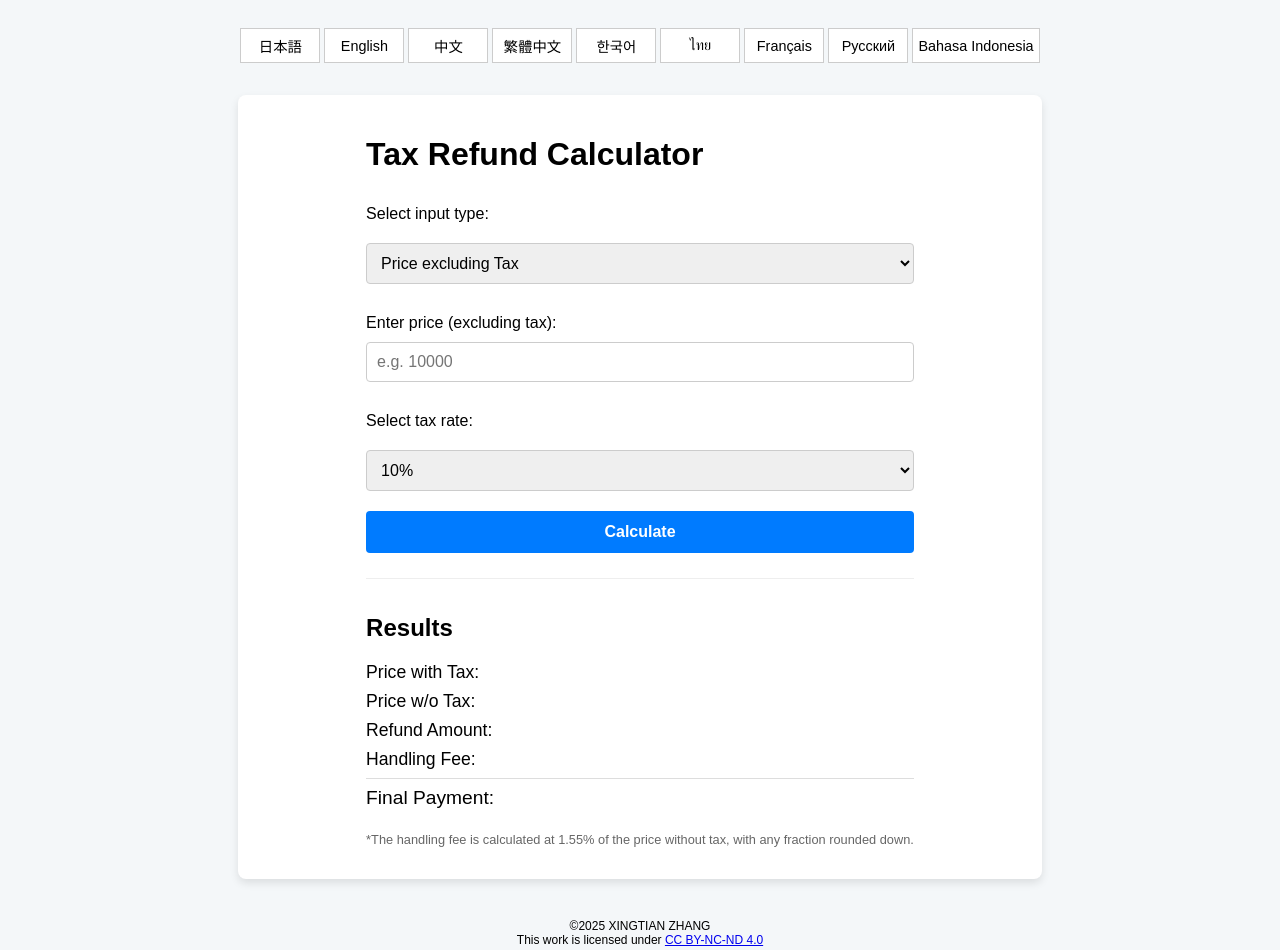
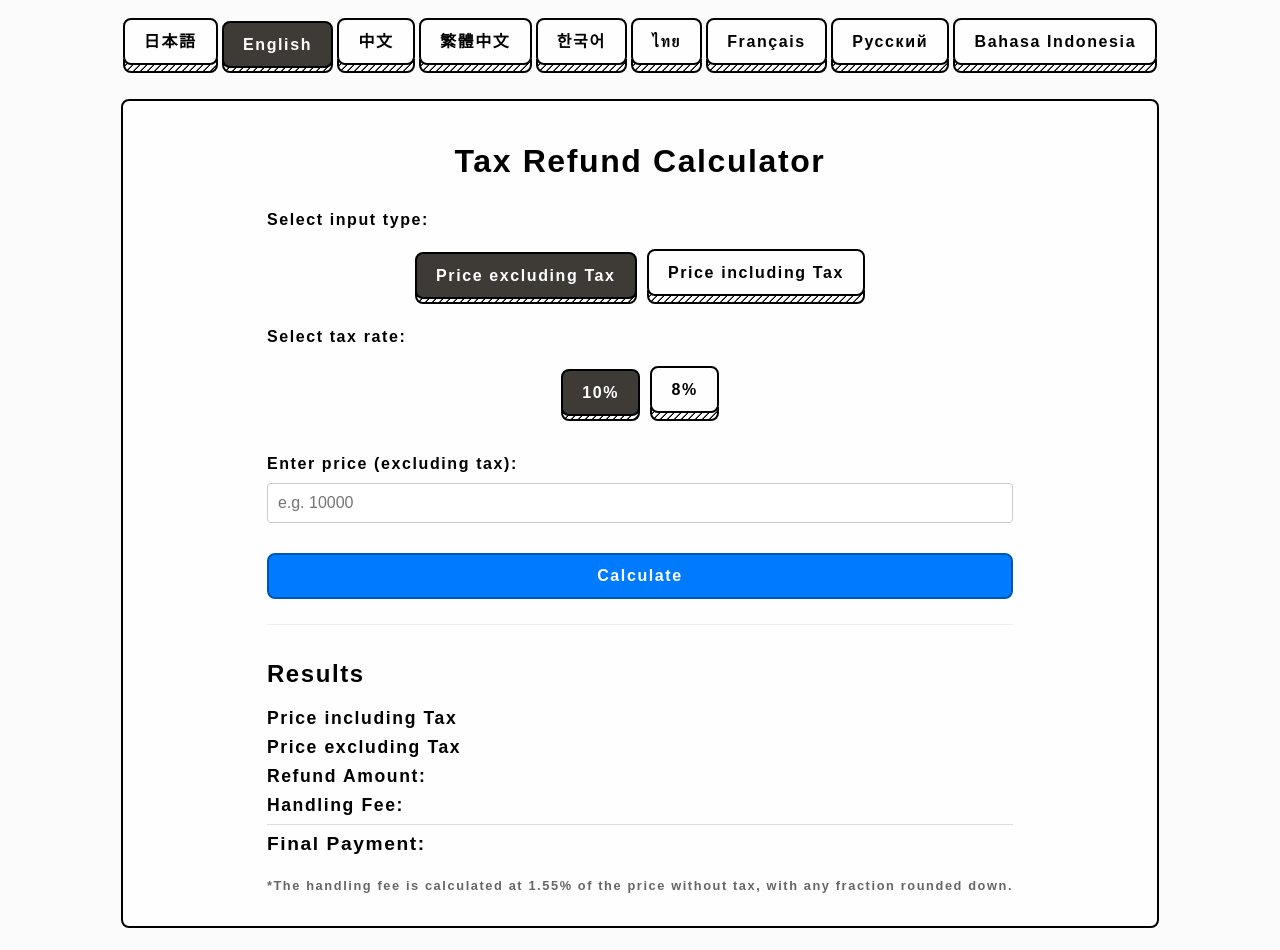
Before and after one commit to GyoannZ/Tax_refund_calc, a plain HTML site: page index.html in a window 1280 px wide. Shown: the top 950 px of the page. Drawn offline with Linux system fonts and the light colour scheme.

Commit message:
Refactor UI 税率、金額タイプのセレクトをボタンに変更 ボタンスタイル変更 README変更

```diff
--- a/index.html
+++ b/index.html
@@ -6,8 +6,18 @@
     <meta name="viewport" content="width=device-width, initial-scale=1.0">
     <title>Tax Refund Calculator</title>
     <style>
-        * {
+        /* Button styles partially referenced from JAJAAAN https://jajaaan.co.jp/css/button/ */
+        *,
+        *:before,
+        *:after {
+            -webkit-box-sizing: inherit;
+            box-sizing: inherit;
+        }
+
+        html {
+            -webkit-box-sizing: border-box;
             box-sizing: border-box;
+            /* font-size: 62.5%; */
         }
 
         body {
@@ -15,19 +25,120 @@
             padding: 0px 30px 30px 30px;
             max-width: fit-content;
             margin: auto;
-            background-color: #f4f7f9;
+            background-color: #fbfbfb;
         }
 
-        button {
-            margin: 0;
+        .btn,
+        a.btn,
+        button.btn {
+            font-size: 1em;
+            font-weight: 700;
+            line-height: .2;
+            position: relative;
+            display: inline-block;
+            padding: 1em 1rem;
             cursor: pointer;
-            border: 1px solid #ccc;
-            background-color: #fff;
-            transition: background-color 0.2s;
+            -webkit-user-select: none;
+            -moz-user-select: none;
+            -ms-user-select: none;
+            user-select: none;
+            -webkit-transition: all 0.3s;
+            transition: all 0.3s;
+            text-align: center;
+            vertical-align: middle;
+            text-decoration: none;
+            letter-spacing: 0.1em;
+            color: #212529;
+            border-radius: 0.5rem;
         }
 
-        button:hover {
-            background-color: #e9e9e9;
+        a.btn-border {
+            margin-bottom: 12px;
+            padding: 0;
+
+            -webkit-transition: all 0.3s;
+
+            transition: all 0.3s;
+
+            border-radius: 0;
+        }
+
+        a.btn-border span {
+            position: relative;
+
+            display: block;
+
+            padding: 1.25em 1.2em;
+
+            color: #000;
+            border: 2px solid #000;
+            border-radius: 0.5em;
+            background: #fefefe;
+        }
+
+        a.btn-border:before {
+            position: absolute;
+            bottom: -8px;
+            left: 0;
+
+            display: block;
+
+            width: 100%;
+            height: 14px;
+
+            content: "";
+            -webkit-transition: all 0.3s;
+            transition: all 0.3s;
+
+            border: 2px solid #000;
+            border-top: 1px solid #000;
+            border-radius: 0 0 0.5rem 0.5rem;
+            background-image: -webkit-repeating-linear-gradient(135deg,
+                    #000,
+                    #000 1px,
+                    transparent 2px,
+                    transparent 5px);
+            background-image: repeating-linear-gradient(-45deg,
+                    #000,
+                    #000 1px,
+                    transparent 2px,
+                    transparent 5px);
+            background-size: 7px 7px;
+
+            -webkit-backface-visibility: hidden;
+
+            backface-visibility: hidden;
+        }
+
+        a.btn-border:hover {
+            -webkit-transform: translate(0, 3px);
+            transform: translate(0, 3px);
+        }
+
+        a.btn-border:hover:before {
+            bottom: -5px;
+        }
+
+        a.btn-border:active {
+            -webkit-transform: translate(0, 7px);
+            transform: translate(0, 7px);
+        }
+
+        a.btn-border:active:before {
+            bottom: -1px;
+        }
+
+        a.btn-border.active span {
+            background: #3e3a36;
+            color: #fff;
+        }
+
+        a.btn-border.active {
+            transform: translate(0, 3px);
+        }
+
+        a.btn-border.active:before {
+            bottom: -5px;
         }
 
         label,
@@ -69,12 +180,15 @@
         }
 
         #calculateBtn {
-            background-color: #007bff;
-            color: white;
-            border: none;
+            background: #007bff;
+            border: 2px solid #0056b3;
+            color: #fff;
             padding: 12px;
-            border-radius: 4px;
-            font-weight: bold;
+            border-radius: .5em;
+            font-weight: 700;
+            transition: all 0.3s;
+            cursor: pointer;
+            letter-spacing: 0.1em;
         }
 
         #calculateBtn:hover {
@@ -85,10 +199,20 @@
             margin: 0 auto;
             display: grid;
             justify-content: center;
-            background-color: white;
+            background-color: #fefefe;
             padding: 20px 30px;
-            border-radius: 8px;
-            box-shadow: 0 4px 8px rgba(0, 0, 0, 0.1);
+            border-radius: .5em;
+            /* box-shadow: 0 4px 8px rgba(0, 0, 0, 0.1); */
+            border: 2px solid #000;
+            letter-spacing: 0.1em;
+            font-weight: 700;
+
+        }
+
+        .button-group {
+            display: flex;
+            gap: 10px;
+            justify-content: center;
         }
 
         #resultArea {
@@ -135,27 +259,45 @@
     <header>
         <div>
             <ul class="lang_set">
-                <li><button onclick="setLanguage('ja')">日本語</button></li>
-                <li><button onclick="setLanguage('en')">English</button></li>
-                <li><button onclick="setLanguage('zh')">中文</button></li>
-                <li><button onclick="setLanguage('zh_tw')">繁體中文</button></li>
-                <li><button onclick="setLanguage('ko')">한국어</button></li>
-                <li><button onclick="setLanguage('th')">ไทย</button></li>
-                <li><button onclick="setLanguage('fr')">Français</button></li>
-                <li><button onclick="setLanguage('ru')">Русский</button></li>
-                <li><button onclick="setLanguage('id')">Bahasa Indonesia</button></li>
+                <li><a class="btn btn-border" onclick="setLanguage('ja')"><span>日本語</span></a></li>
+                <li><a class="btn btn-border" onclick="setLanguage('en')"><span>English</span></a></li>
+                <li><a class="btn btn-border" onclick="setLanguage('zh')"><span>中文</span></a></li>
+                <li><a class="btn btn-border" onclick="setLanguage('zh_tw')"><span>繁體中文</span></a></li>
+                <li><a class="btn btn-border" onclick="setLanguage('ko')"><span>한국어</span></a></li>
+                <li><a class="btn btn-border" onclick="setLanguage('th')"><span>ไทย</span></a></li>
+                <li><a class="btn btn-border" onclick="setLanguage('fr')"><span>Français</span></a></li>
+                <li><a class="btn btn-border" onclick="setLanguage('ru')"><span>Русский</span></a></li>
+                <li><a class="btn btn-border" onclick="setLanguage('id')"><span>Bahasa Indonesia</span></a></li>
             </ul>
         </div>
     </header>
 
     <div class="main_area">
-        <h1 id="title">Tax Refund Calculator</h1>
+        <h1 id="title" style="justify-self: center;">Tax Refund Calculator</h1>
 
         <label for="priceType" id="labelPriceType">Select input type:</label>
-        <select id="priceType" onchange="togglePriceInput()">
+        <select id="priceType" style="display:none" onchange="togglePriceInput()">
             <option value="excluded" id="optionPriceExcluded">Price excluding Tax</option>
             <option value="included" id="optionPriceIncluded">Price including Tax</option>
         </select>
+        <div class="button-group" style="margin: 10px 0;">
+            <a id="btnExcluded" class="btn btn-border" onclick="setPriceType('excluded')">
+                <span id="btnExcludedText">Price excluding Tax</span>
+            </a>
+            <a id="btnIncluded" class="btn btn-border" onclick="setPriceType('included')">
+                <span id="btnIncludedText">Price including Tax</span>
+            </a>
+        </div>
+
+        <label for="taxRate" id="labelTax">Select tax rate:</label>
+        <select id="taxRate" style="display: none;">
+            <option value="0.10">10%</option>
+            <option value="0.08">8%</option>
+        </select>
+        <div class="button-group" style="margin: 10px 0;">
+            <a id="btnTax10" class="btn btn-border" onclick="setTaxRate('0.10')"><span>10%</span></a>
+            <a id="btnTax8" class="btn btn-border" onclick="setTaxRate('0.08')"><span>8%</span></a>
+        </div>
 
         <div id="priceExcludedContainer" class="input_container">
             <label for="priceExcluded" id="labelPriceExcluded">Enter price (excluding Tax):</label>
@@ -166,11 +308,7 @@
             <input type="number" id="priceIncluded" placeholder="e.g. 11000">
         </div>
 
-        <label for="taxRate" id="labelTax">Select tax rate:</label>
-        <select id="taxRate">
-            <option value="0.10">10%</option>
-            <option value="0.08">8%</option>
-        </select>
+
 
         <button onclick="calculateRefund()" id="calculateBtn">Calculate</button>
 
@@ -186,7 +324,6 @@
                     id="finalLabel">Final Payment: </span><span id="finalResult"></span></p>
         </div>
         <p id="feeNotice" class="fee-notice"></p>
-
     </div>
 
     <footer>
@@ -232,8 +369,8 @@
                 labelTax: "Select tax rate:",
                 calculateBtn: "Calculate",
                 resultTitle: "Results",
-                taxIncludedLabel: "Price with Tax:",
-                taxExcludedLabel: "Price w/o Tax:",
+                taxIncludedLabel: "Price including Tax",
+                taxExcludedLabel: "Price excluding Tax",
                 refundLabel: "Refund Amount:",
                 feeLabel: "Handling Fee:",
                 finalLabel: "Final Payment:",
@@ -333,15 +470,15 @@
             ru: {
                 title: "Калькулятор вычета налога",
                 labelPriceType: "Выберите тип суммы:",
-                optionPriceExcluded: "Сумма без налога",
-                optionPriceIncluded: "Сумма с налогом",
+                optionPriceExcluded: "Цена без учета налога",
+                optionPriceIncluded: "Цена с учетом налога",
                 labelPriceExcluded: "Введите сумму без налога:",
                 labelPriceIncluded: "Введите сумму с налогом:",
                 labelTax: "Выберите налоговую ставку:",
                 calculateBtn: "Рассчитать",
                 resultTitle: "Результаты",
-                taxIncludedLabel: "Сумма с налогом:",
-                taxExcludedLabel: "Сумма без налога:",
+                taxIncludedLabel: "Цена с учетом налога:",
+                taxExcludedLabel: "Цена без учета налога:",
                 refundLabel: "Сумма возврата налога:",
                 feeLabel: "Плата за обработку заявки:",
                 finalLabel: "Фактическая сумма оплаты:",
@@ -391,7 +528,23 @@
             document.getElementById("feeLabel").innerText = t.feeLabel;
             document.getElementById("finalLabel").innerText = t.finalLabel;
             document.getElementById("feeNotice").innerText = t.feeNotice;
+
+            document.getElementById("btnExcludedText").innerText = t.optionPriceExcluded;
+            document.getElementById("btnIncludedText").innerText = t.optionPriceIncluded;
+
+            document.querySelectorAll('.lang_set a.btn-border').forEach(btn => {
+                btn.classList.remove('active');
+            });
+
+            const langBtns = document.querySelectorAll('.lang_set a.btn-border');
+            langBtns.forEach(btn => {
+                if (btn.textContent.trim() === t.title || btn.textContent.trim() === translations[lang].title || btn.textContent.trim() === translations[lang].title) return;
+                if (btn.getAttribute('onclick') === `setLanguage('${lang}')`) {
+                    btn.classList.add('active');
+                }
+            });
         }
+
 
         function togglePriceInput() {
             const priceType = document.getElementById('priceType').value;
@@ -427,9 +580,7 @@
             }
 
             const taxAmount = priceIncluded - priceExcluded;
-
             const fee = Math.floor(priceExcluded * 0.0155);
-
             const refund = Math.floor(taxAmount - fee);
             const finalPrice = Math.floor(priceIncluded - refund);
 
@@ -440,8 +591,23 @@
             document.getElementById("finalResult").innerText = `¥${finalPrice.toLocaleString()}`;
         }
 
+        function setPriceType(type) {
+            document.getElementById('priceType').value = type;
+            document.getElementById('btnExcluded').classList.toggle('active', type === 'excluded');
+            document.getElementById('btnIncluded').classList.toggle('active', type === 'included');
+            togglePriceInput();
+        }
+
+        function setTaxRate(rate) {
+            document.getElementById('taxRate').value = rate;
+            document.getElementById('btnTax10').classList.toggle('active', rate === '0.10');
+            document.getElementById('btnTax8').classList.toggle('active', rate === '0.08');
+        }
+
+
         document.addEventListener('DOMContentLoaded', () => {
-            document.getElementById('priceType').value = 'excluded';
+            setPriceType('excluded');
+            setTaxRate('0.10');
             togglePriceInput();
 
             const userLang = (navigator.language || navigator.userLanguage).split('-')[0];
```
Also changed, not shown: 1 other file.
